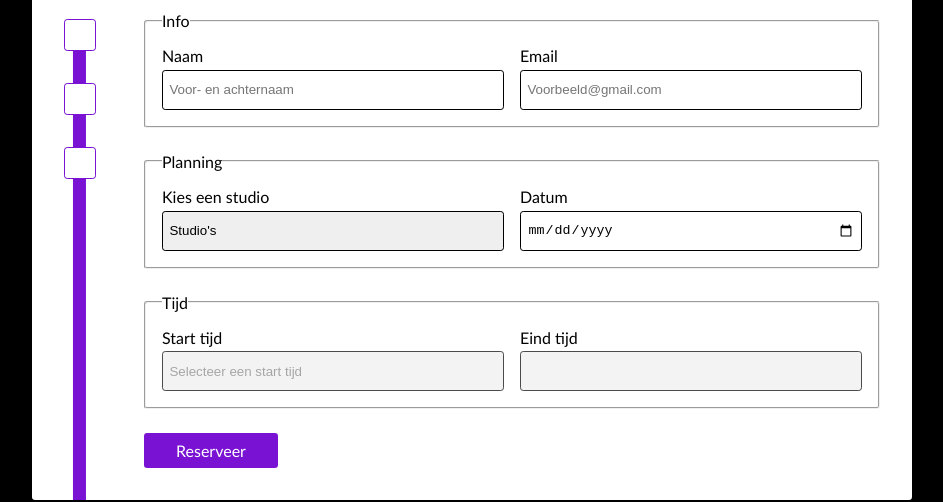
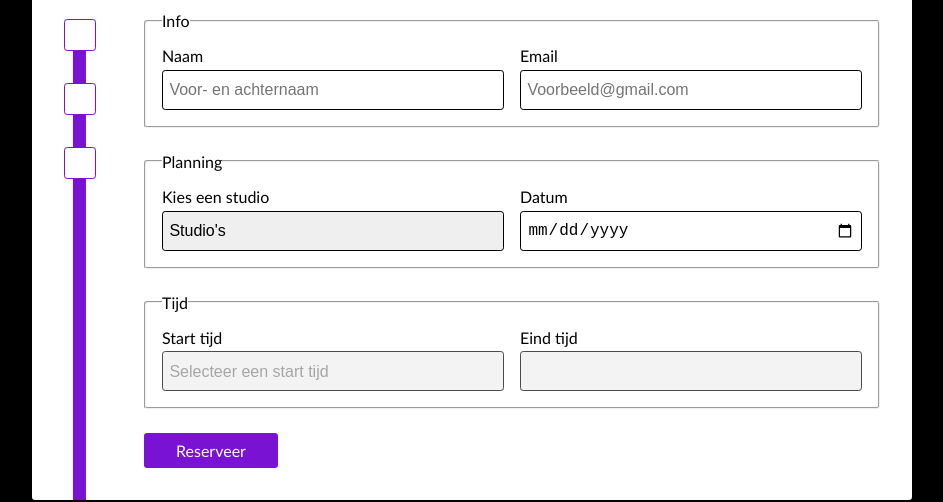
Before and after one commit to JamieVos991/dewi-reserveringen, a plain HTML site: page index.html in a window 1280 px wide. Shown: the part 205-707 px from the top of the page, without its empty margins (168-1111 px from the left). Drawn offline with Linux system fonts and the light colour scheme.

Commit message:
font size op input en selects minimaal 16px gemaakt

```diff
--- a/styles/stylesheet.css
+++ b/styles/stylesheet.css
@@ -82,7 +82,11 @@ h6 {
 input,
 select {
   height: 2.5rem;
-  padding: 0 0.4rem;
+  padding: 0 0.6rem;
+  font-size: 16px;
+}
+
+input {
 }
 
 input:focus,
```
